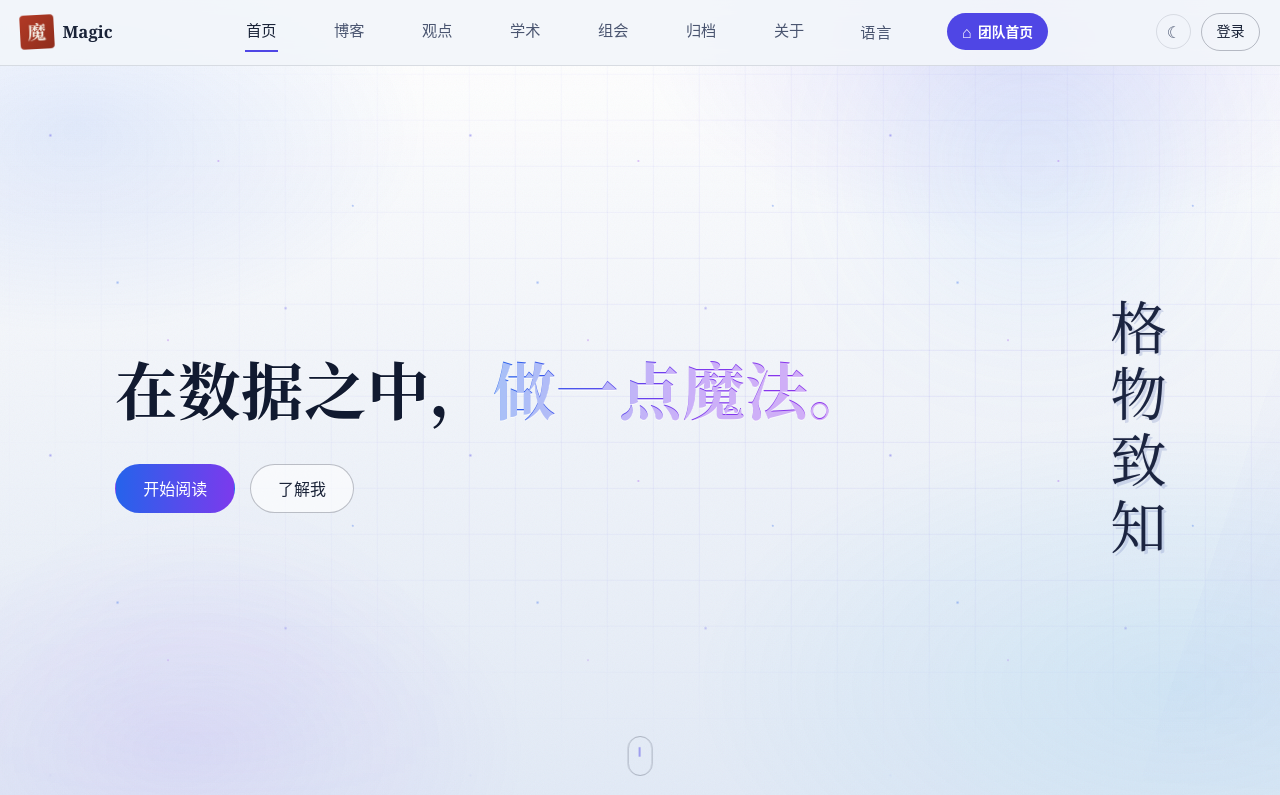
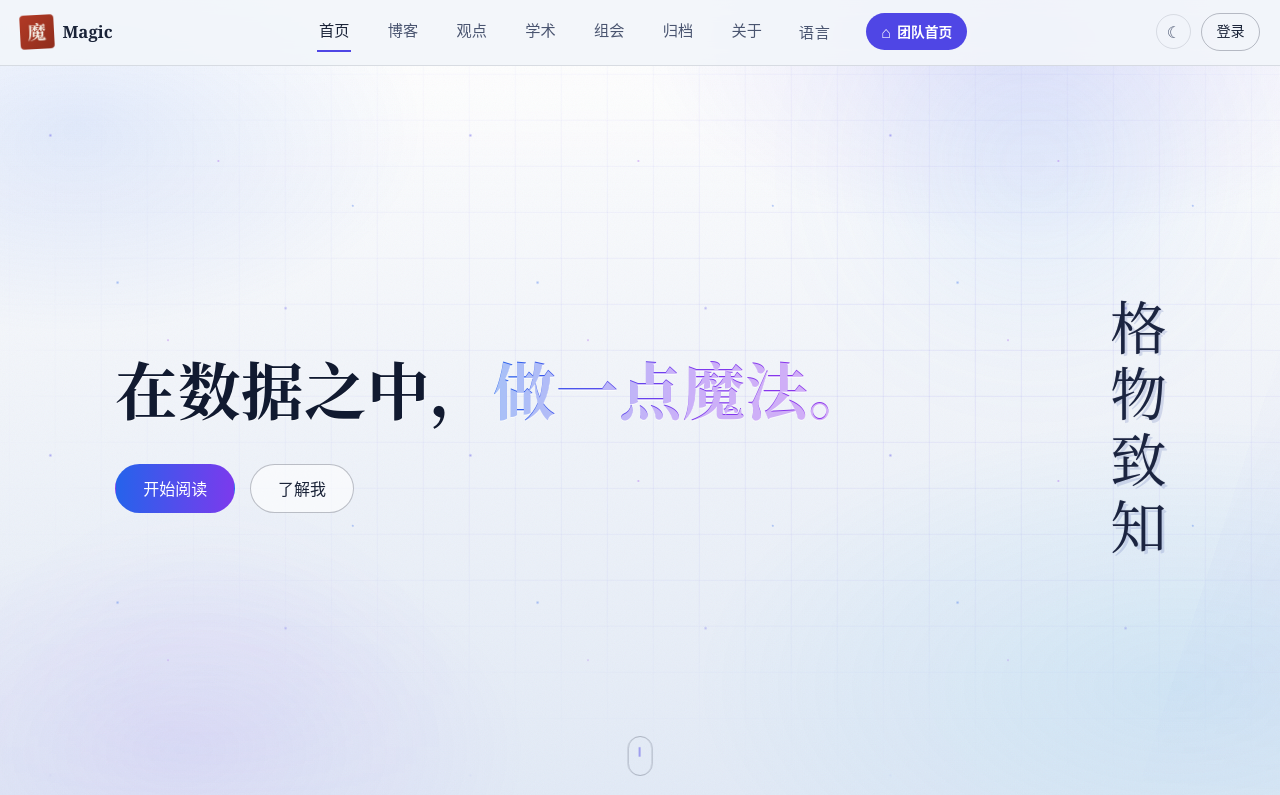
Before and after one commit to domagic/domagic.github.io, a Vue app: page / in a window 1280 px wide. Shown: the part 3-798 px from the top of the page. Built offline with nearby package versions, Linux system fonts and the light colour scheme.

Commit message:
style(header): keep nav links on one line and collapse at narrow widths

```diff
--- a/src/components/AppHeader.vue
+++ b/src/components/AppHeader.vue
@@ -191,6 +191,7 @@ function closeMenu() {
   display: flex;
   align-items: center;
   gap: 0.55rem;
+  flex-shrink: 0;
   text-decoration: none;
   color: var(--ink);
 }
@@ -213,6 +214,8 @@ function closeMenu() {
   text-decoration: none;
   font-size: 0.95rem;
   padding: 0.35rem 0.1rem;
+  white-space: nowrap;
+  flex-shrink: 0;
 }
 
 .header__link::after {
@@ -243,6 +246,7 @@ function closeMenu() {
   position: relative;
   display: inline-flex;
   align-items: center;
+  flex-shrink: 0;
 }
 .header__lang-toggle {
   font-size: 0.95rem;
@@ -299,6 +303,7 @@ function closeMenu() {
   display: inline-flex;
   align-items: center;
   gap: 0.4rem;
+  flex-shrink: 0;
   padding: 0.42rem 0.95rem;
   border-radius: 999px;
   background: var(--cinnabar);
@@ -326,6 +331,7 @@ function closeMenu() {
   display: flex;
   align-items: center;
   gap: 0.6rem;
+  flex-shrink: 0;
 }
 
 .header__icon-btn {
@@ -334,6 +340,7 @@ function closeMenu() {
   border-radius: 999px;
   width: 2.2rem;
   height: 2.2rem;
+  flex-shrink: 0;
   display: inline-flex;
   align-items: center;
   justify-content: center;
@@ -354,6 +361,8 @@ function closeMenu() {
   color: var(--ink);
   text-decoration: none;
   font-size: 0.88rem;
+  white-space: nowrap;
+  flex-shrink: 0;
   transition: background-color 0.2s, color 0.2s, border-color 0.2s;
 }
 
@@ -372,7 +381,31 @@ function closeMenu() {
   display: none;
 }
 
-@media (max-width: 760px) {
+/* 中等宽度收紧导航间距，避免中文导航词被挤压成上下两行 */
+@media (max-width: 1360px) {
+  .header__nav {
+    gap: 2.2rem;
+    padding-left: 1rem;
+  }
+}
+
+@media (max-width: 1180px) {
+  .header__nav {
+    gap: 1.25rem;
+    padding-left: 0.6rem;
+  }
+  .header__link,
+  .header__lang-toggle {
+    font-size: 0.9rem;
+  }
+  .header__team {
+    font-size: 0.8rem;
+    padding: 0.4rem 0.7rem;
+  }
+}
+
+/* 桌面导航无法一屏容纳时改用折叠菜单，防止压缩换行与按钮重叠 */
+@media (max-width: 920px) {
   .header__nav {
     display: none;
   }
```
